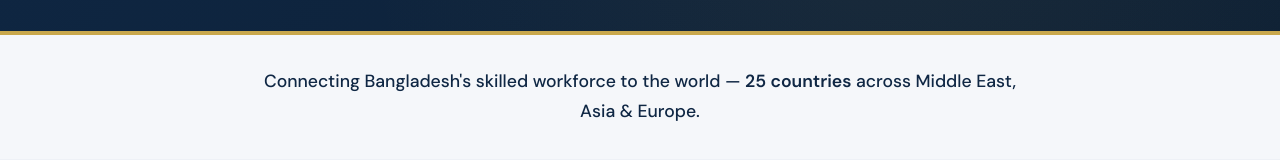
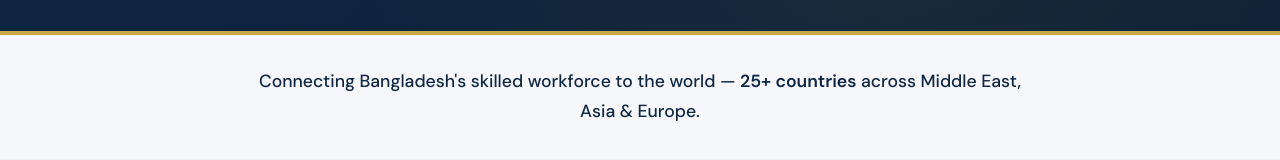
Before and after one commit to bhuiyanworkforce/bhuiyanworkforce-website, a React (Vite) app: page /capabilities in a window 1280 px wide. Shown: the part 293-453 px from the top of the page. Built offline with nearby package versions, Linux system fonts and the light colour scheme.

Commit message:
Add files via upload

```diff
--- a/src/pages/BlogPostPage.jsx
+++ b/src/pages/BlogPostPage.jsx
@@ -202,7 +202,7 @@ export default function BlogPostPage() {
                   Need Workers?
                 </h3>
                 <p style={{ color: 'rgba(255,255,255,0.6)', fontSize: '0.85rem', lineHeight: 1.6, marginBottom: 20 }}>
-                  Bhuiyan Workforce Ltd. supplies skilled workers across 25 countries. Get in touch for a free consultation.
+                  Bhuiyan Workforce Ltd. supplies skilled workers across 25+ countries. Get in touch for a free consultation.
                 </p>
                 <Link to="/#contact" className="btn btn-primary" style={{ width: '100%', justifyContent: 'center' }}>
                   Contact Us →
--- a/src/pages/CapabilitiesPage.jsx
+++ b/src/pages/CapabilitiesPage.jsx
@@ -14,7 +14,7 @@ const PROCESS_STEPS = [
 const WHY_US = [
   { icon: '🎯', title: 'Direct Talent Access', desc: "Tap into Bangladesh's large, motivated labor pool across all major trade and service sectors." },
   { icon: '✅', title: 'Pre-Screened Workers', desc: 'Every candidate is skills-tested, medically cleared, and document-ready before deployment.' },
-  { icon: '🌍', title: 'Global Reach', desc: 'Active deployment coverage across 25 countries spanning Middle East, Asia, and Europe.' },
+  { icon: '🌍', title: 'Global Reach', desc: 'Active deployment coverage across 25+ countries spanning Middle East, Asia, and Europe.' },
   { icon: '👤', title: 'Dedicated Support', desc: 'Clients receive a dedicated account contact for seamless communication end-to-end.' },
   { icon: '⚡', title: 'Fast Turnaround', desc: 'Streamlined process from requirement submission to worker deployment.' },
   { icon: '📋', title: 'Licence in Progress', desc: 'Our BMET recruitment licence is in process — expected October 2026. All sourcing and screening is conducted to full BMET standards ahead of activation.' },
@@ -65,7 +65,7 @@ export default function CapabilitiesPage() {
         <div className="intro-band">
           <div className="container">
             <p className="intro-text">
-              Connecting Bangladesh's skilled workforce to the world — <strong>25 countries</strong> across Middle East, Asia &amp; Europe.
+              Connecting Bangladesh's skilled workforce to the world — <strong>25+ countries</strong> across Middle East, Asia &amp; Europe.
             </p>
           </div>
         </div>
@@ -117,7 +117,7 @@ export default function CapabilitiesPage() {
           <div className="container">
             <div className="section-header">
               <div className="label-tag">Global Reach</div>
-              <h2 className="section-title" style={{ color: 'var(--white)' }}>Deployment Destinations — 25 Countries</h2>
+              <h2 className="section-title" style={{ color: 'var(--white)' }}>Deployment Destinations — 25+ Countries</h2>
             </div>
             <div style={{ display: 'flex', flexDirection: 'column', gap: 16 }}>
               {DESTINATIONS.map(d => (
--- a/src/pages/FAQPage.jsx
+++ b/src/pages/FAQPage.jsx
@@ -27,7 +27,7 @@ const FAQS = [
       },
       {
         q: 'What countries do you serve?',
-        a: 'We currently deploy to 25+ countries: Saudi Arabia, UAE, Qatar, Kuwait, Oman, Bahrain, Jordan, Malaysia, Singapore, Maldives, Serbia, Portugal, Greece, Romania, Poland, Hungary, Croatia, Czech Republic, Lithuania, Latvia, Estonia, Bulgaria, Cyprus, Slovakia, and Bosnia and Herzegovina. If your destination is not on this list, please contact us — we may still be able to help.',
+        a: 'We currently deploy to 25+ countries: Saudi Arabia, UAE, Qatar, Kuwait, Oman, Bahrain, Jordan, Malaysia, Singapore, Maldives, Serbia, Portugal, Greece, Romania, Poland, Hungary, Croatia, Czech Republic, Lithuania, Latvia, Estonia, Bulgaria, Cyprus, Slovakia, Bosnia and Herzegovina, Armenia, and Montenegro. If your destination is not on this list, please contact us — we may still be able to help.',
       },
       {
         q: 'What are your fees?',
--- a/src/pages/HomePage.jsx
+++ b/src/pages/HomePage.jsx
@@ -463,7 +463,7 @@ export default function HomePage() {
                   { icon: '⚡', title: 'Fast Mobilisation',       body: 'Our pre-registered database means we can present a qualified shortlist within 7 working days of licence activation.' },
                   { icon: '🔍', title: 'Verified Skills',         body: 'Every candidate undergoes a practical trade test and background check. You only see workers who genuinely meet the requirements.' },
                   { icon: '🤝', title: 'Ethical by Design',       body: 'We follow ILO ethical recruitment principles: zero worker-paid fees, transparent contracts in their language, and welfare follow-up post-deployment.' },
-                  { icon: '🌍', title: 'Destination Expertise',   body: 'With deployment corridors across 25 countries, we understand the specific documentation and regulatory requirements of each market.' },
+                  { icon: '🌍', title: 'Destination Expertise',   body: 'With deployment corridors across 25+ countries, we understand the specific documentation and regulatory requirements of each market.' },
                 ].map(f => (
                   <div className="why-feature" key={f.title}>
                     <div className="why-feature-icon" aria-hidden="true">{f.icon}</div>
```
